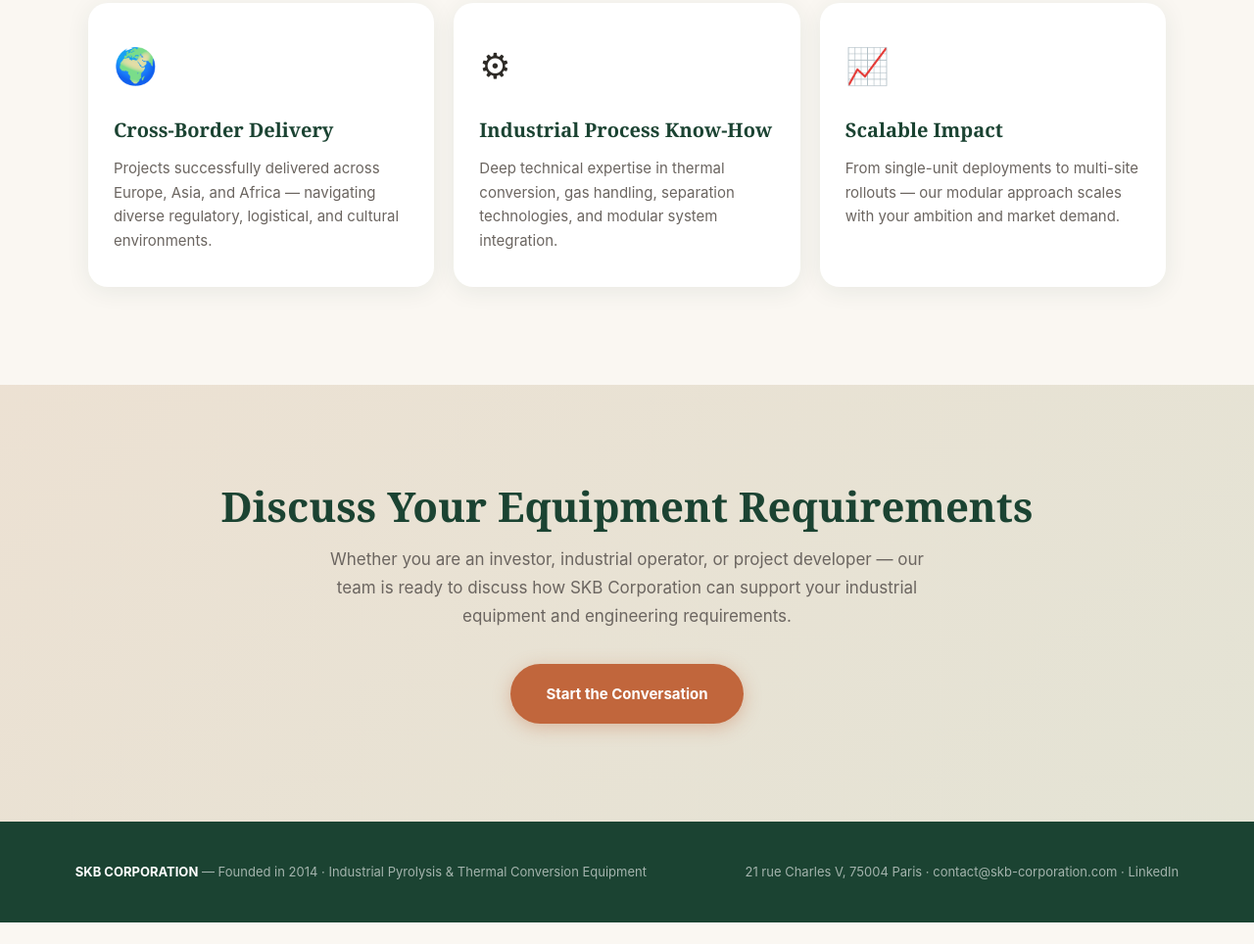
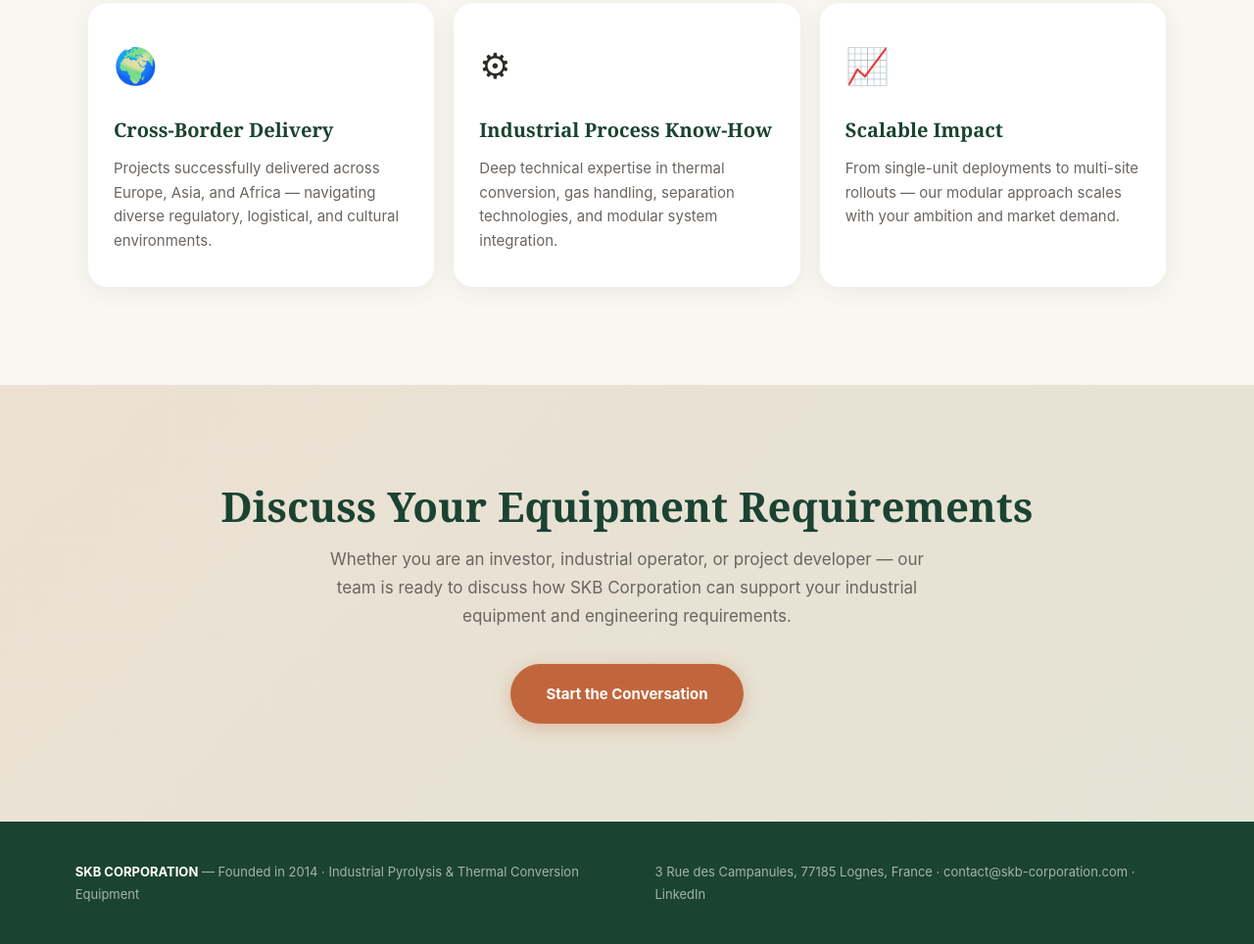
Before and after one commit to mandy602/skbcorporation, a plain HTML site: page index.html in a window 1280 px wide. Shown: the part 3495-4459 px from the top of the page at 98% size. Before the commit the page ends 4437 px from the top, so only its background shows below. Drawn offline with Linux system fonts and the light colour scheme.

Commit message:
Update footer address in index.html

```diff
--- a/index.html
+++ b/index.html
@@ -318,7 +318,7 @@
 
   <footer>
     <div><strong>SKB CORPORATION</strong> &mdash; Founded in 2014 · Industrial Pyrolysis & Thermal Conversion Equipment</div>
-    <div>21 rue Charles V, 75004 Paris &middot; contact@skb-corporation.com &middot; LinkedIn</div>
+    <div>3 Rue des Campanules, 77185 Lognes, France &middot; contact@skb-corporation.com &middot; LinkedIn</div>
   </footer>
 
   <script>
```
